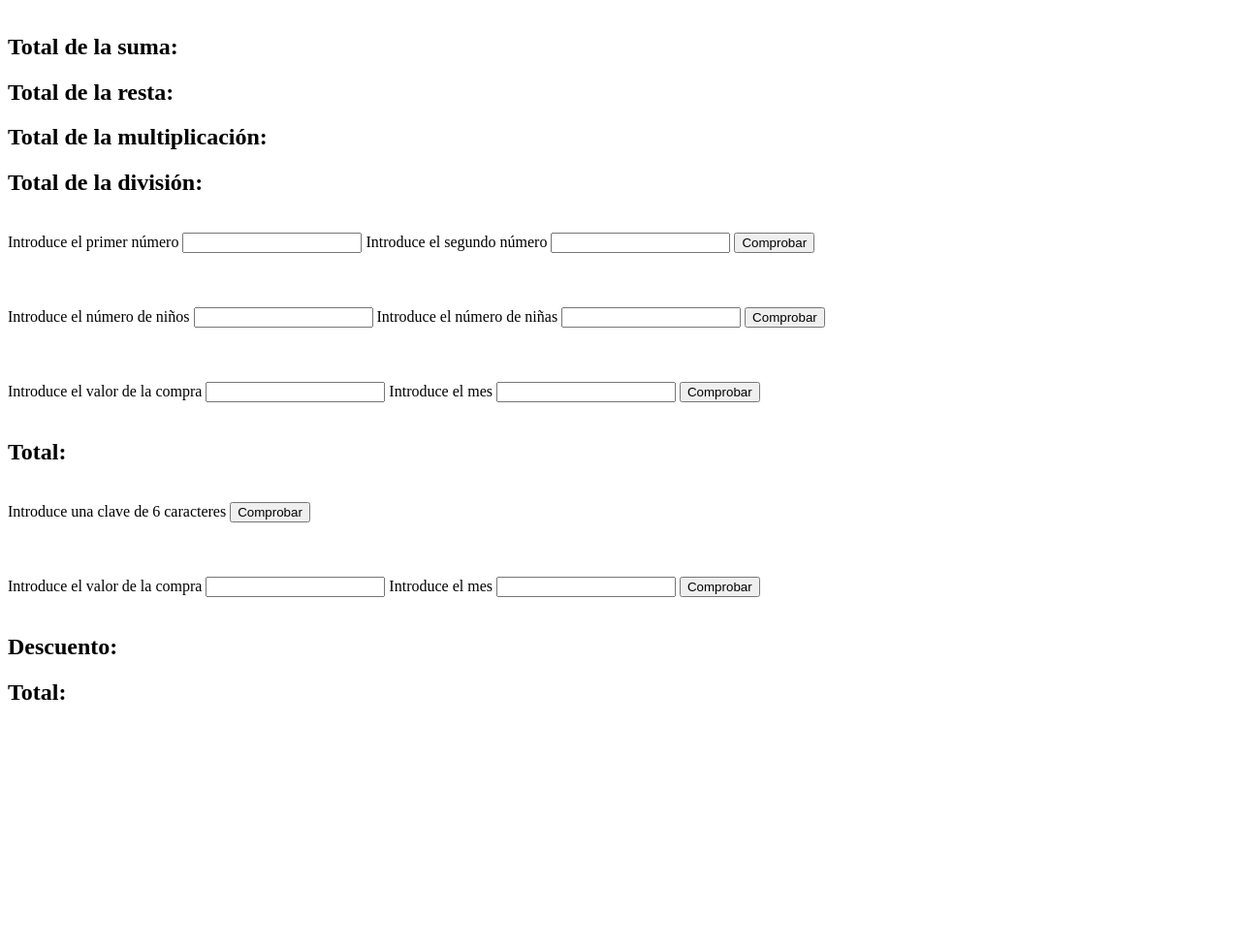
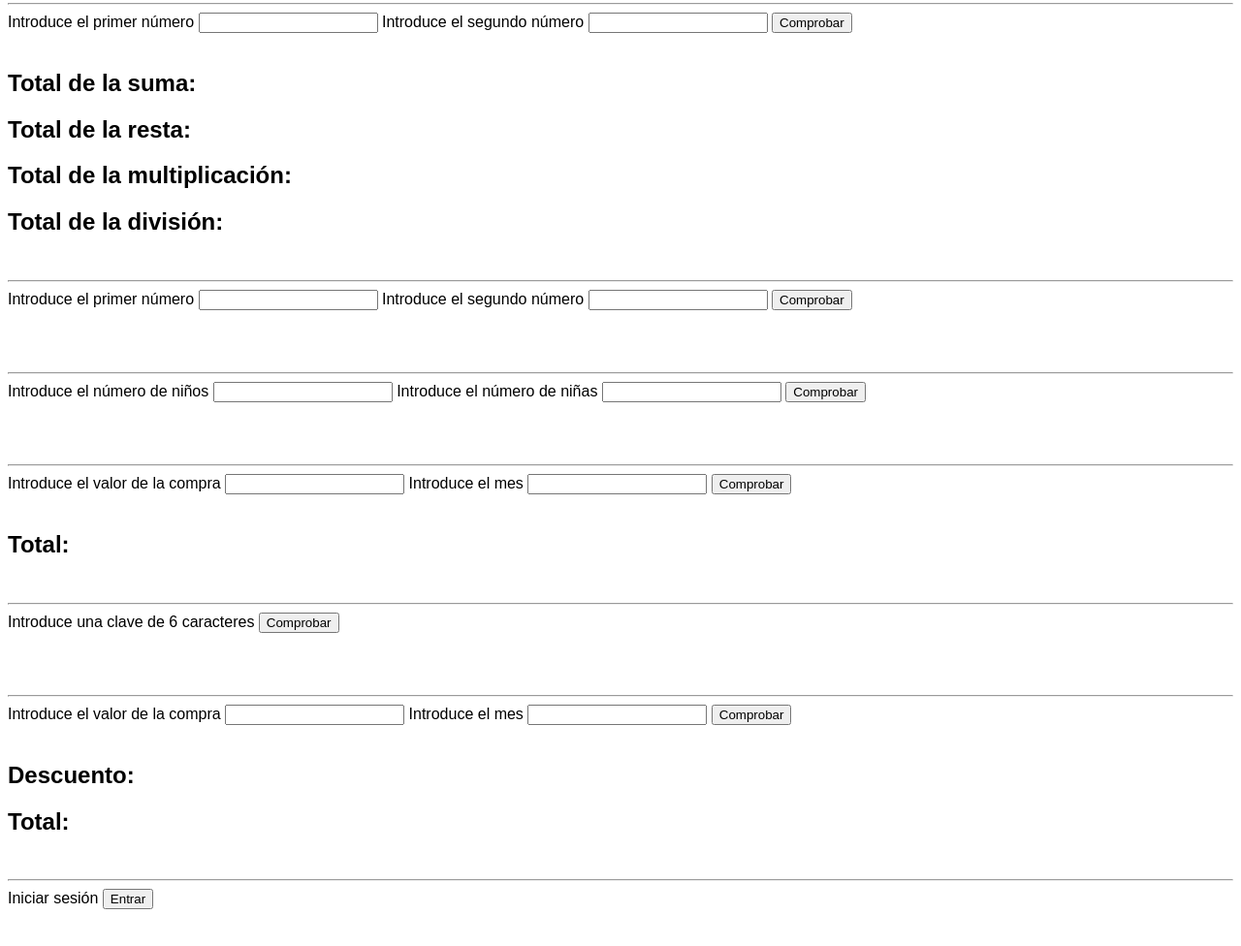
Before and after one commit to Alphavile/IFCD0210CAO, a plain HTML site: page Index2.html in a window 1280 px wide. Shown: the part 246-1222 px from the top of the page at 97% size. Before the commit the page ends 993 px from the top, so only its background shows below. Drawn offline with Linux system fonts and the light colour scheme.

Commit message:
ejercicios

```diff
--- a/Actividad7.js
+++ b/Actividad7.js
@@ -142,7 +142,7 @@ var descuento;
         }
 }
 
-
+function actividad11(){
 var usuario = prompt("Introduce tu nombre de usuario");
 usuario = usuario.toLowerCase();
 if (usuario == "admin"){
@@ -166,3 +166,4 @@ else {
     alert ("incorrecto");
     contraseña = prompt("Introduce tu usuario");
 }
+}
--- a/Ejerciciojavascript.js
+++ b/Ejerciciojavascript.js
@@ -109,3 +109,29 @@ function actividad10(){
             document.getElementById("total3").innerHTML = buy + "€";
         }
 }
+
+function actividad11(){
+    var usuario = prompt("Introduce tu nombre de usuario");
+    usuario = usuario.toLowerCase();
+    if (usuario == "admin"){
+        var contraseña = prompt("Introduce tu contraseña");
+    contraseña = contraseña.toLowerCase();
+    if (contraseña == "webmaster"){
+        document.getElementById("total4").innerHTML = " Bienvenido ";
+    }
+    else if (contraseña === "" || contraseña === null){
+        document.getElementById("total4").innerHTML = " Cancelado ";
+    }
+    else {
+        document.getElementById("total4").innerHTML = " Incorrecto ";
+    }
+    }
+    else if (usuario === "" || usuario === null){
+        document.getElementById("total4").innerHTML = " Cancelado ";
+
+    }
+    else {
+        document.getElementById("total4").innerHTML = " Incorrecto ";
+
+    }
+    }
--- a/Index2.html
+++ b/Index2.html
@@ -4,12 +4,18 @@
     <meta charset="UTF-8">
     <meta name="viewport" content="width=device-width, initial-scale=1.0">
     <title>Document</title>
+    <style>
+        body{
+            font-family: Arial, Helvetica, sans-serif;
+        }
+    </style>
 </head>
 <body>
     <header>
         <h1>Ejercicios Javascript</h1>
     </header>
     <br>
+    <hr>
     </section>
     <section>
         <label for="operadores">Introduce el operador a comprobar
@@ -21,6 +27,7 @@
 <h2 id="resultado">Resultado: </h2>
     </section>
     <br>
+    <hr>
     <section>
         <label for="primerNumero">Introduce el primer número</label>
         <input type="number" id="primerNumero" name="primerNumero">
@@ -35,6 +42,7 @@
 <h2 id="division">Total de la división: </h2>
     </section>
     <br>
+    <hr>
     <section>
         <label for="firstNumber">Introduce el primer número</label>
         <input type="number" id="firstNumber" name="firstNumber">
@@ -48,6 +56,7 @@
 <h2 id="menor"></h2>
     </section>
     <br>
+    <hr>
     <section>
         <label for="ninos">Introduce el número de niños</label>
         <input type="number" id="ninos" name="ninos">
@@ -60,6 +69,7 @@
 <h2 id="porcentninos"></h2>
     </section>
     <br>
+    <hr>
     <section>
         <label for="compra">Introduce el valor de la compra</label>
         <input type="number" id="compra" name="compra">
@@ -71,6 +81,7 @@
 <h2 id="total">Total: </h2>
     </section>
     <br>
+    <hr>
     <section>
         <label for="clave">Introduce una clave de 6 caracteres</label>
         <button onclick="actividad6()">Comprobar</button>
@@ -79,6 +90,7 @@
 <h2 id="n"></h2>
     </section>
     <br>
+    <hr>
     <section>
         <label for="buy">Introduce el valor de la compra</label>
         <input type="number" id="buy" name="buy">
@@ -90,6 +102,15 @@
 <h2 id="total2">Descuento: </h2>
 <h2 id="total3">Total: </h2>
     </section>
+    <br>
+    <hr>
+    <section>
+        <label for="clave">Iniciar sesión</label>
+        <button onclick="actividad11()">Entrar</button>
+    <br>
+    <br>
+<h2 id="total4"></h2>
+    </section>
     <script src="Ejerciciojavascript.js"></script>
 </body>
 </html>
```
